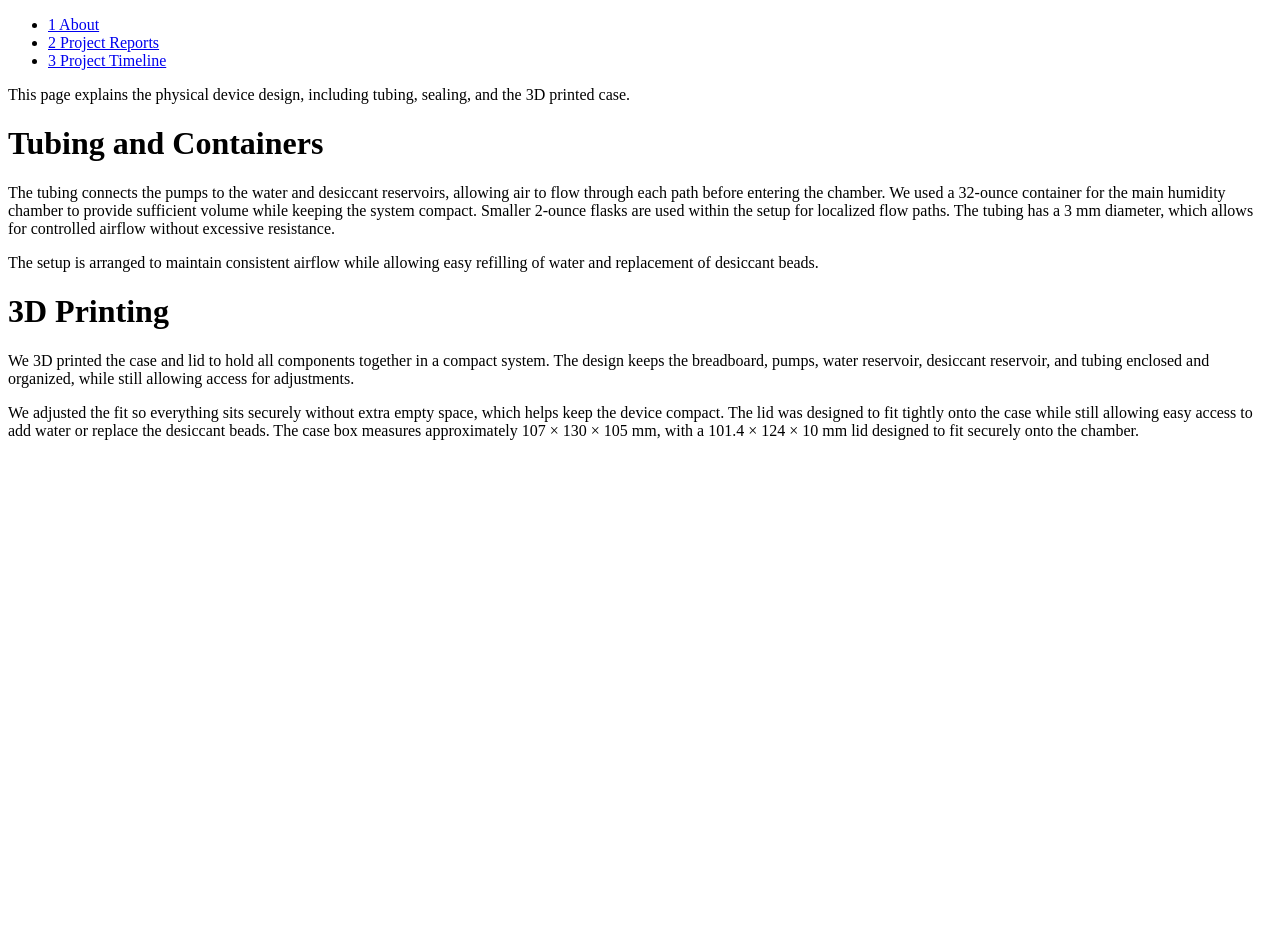
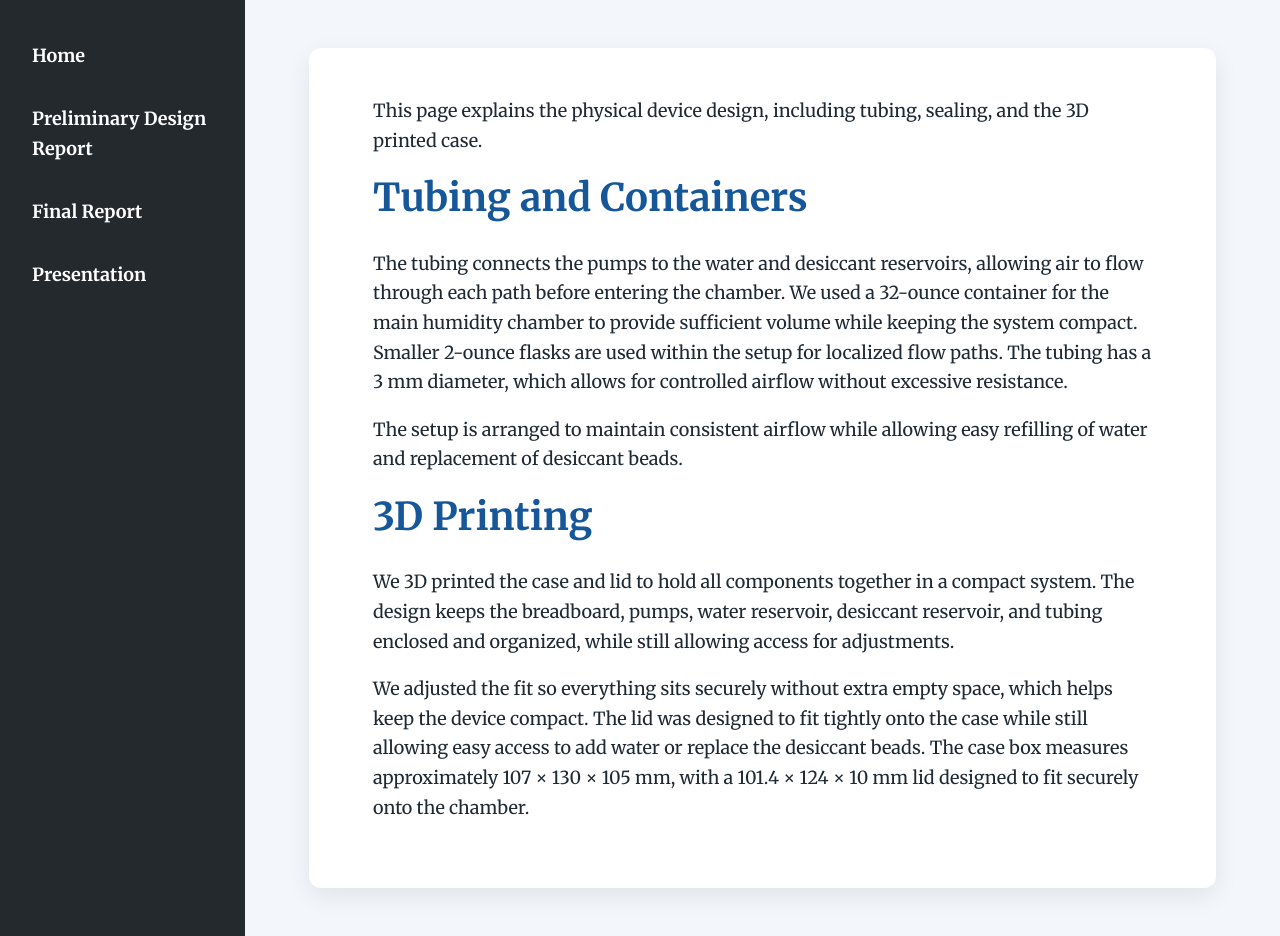
Before and after one commit to rithikar1510/CBE-3300B, a Jekyll site: the page built from phys-device-design.md, in a window 1280 px wide and 936 px high. Built offline with Jekyll 4.4.1, drawn with Linux system fonts in a browser that asks for light colours.

Commit message:
Update default.html

```diff
--- a/_layouts/default.html
+++ b/_layouts/default.html
@@ -6,19 +6,29 @@
 
   <title>{{ page.title }}</title>
 
-  <link rel="stylesheet" href="{{ '/assets/css/style.css' | relative_url }}">
+  <!-- Merriweather Font -->
+  <link rel="preconnect" href="https://fonts.googleapis.com">
+  <link rel="preconnect" href="https://fonts.gstatic.com" crossorigin>
+
+  <link href="https://fonts.googleapis.com/css2?family=Merriweather:wght@300;400;700&display=swap" rel="stylesheet">
+
+  <!-- Your CSS -->
+  <link rel="stylesheet" href="{{ '/style.css' | relative_url }}">
 </head>
 
 <body>
 
+  <!-- Sidebar -->
   <nav class="toc">
     <ul>
-      <li><a href="{{ '/' | relative_url }}">1 About</a></li>
-      <li><a href="{{ '/project-reports.html' | relative_url }}">2 Project Reports</a></li>
-      <li><a href="{{ '/project-timeline.html' | relative_url }}">3 Project Timeline</a></li>
+      <li><a href="{{ '/' | relative_url }}">Home</a></li>
+      <li><a href="{{ '/preliminary-design-report' | relative_url }}">Preliminary Design Report</a></li>
+      <li><a href="{{ '/final-report' | relative_url }}">Final Report</a></li>
+      <li><a href="{{ '/presentation' | relative_url }}">Presentation</a></li>
     </ul>
   </nav>
 
+  <!-- Main Content -->
   <main>
     <div class="container">
       {{ content }}
```
